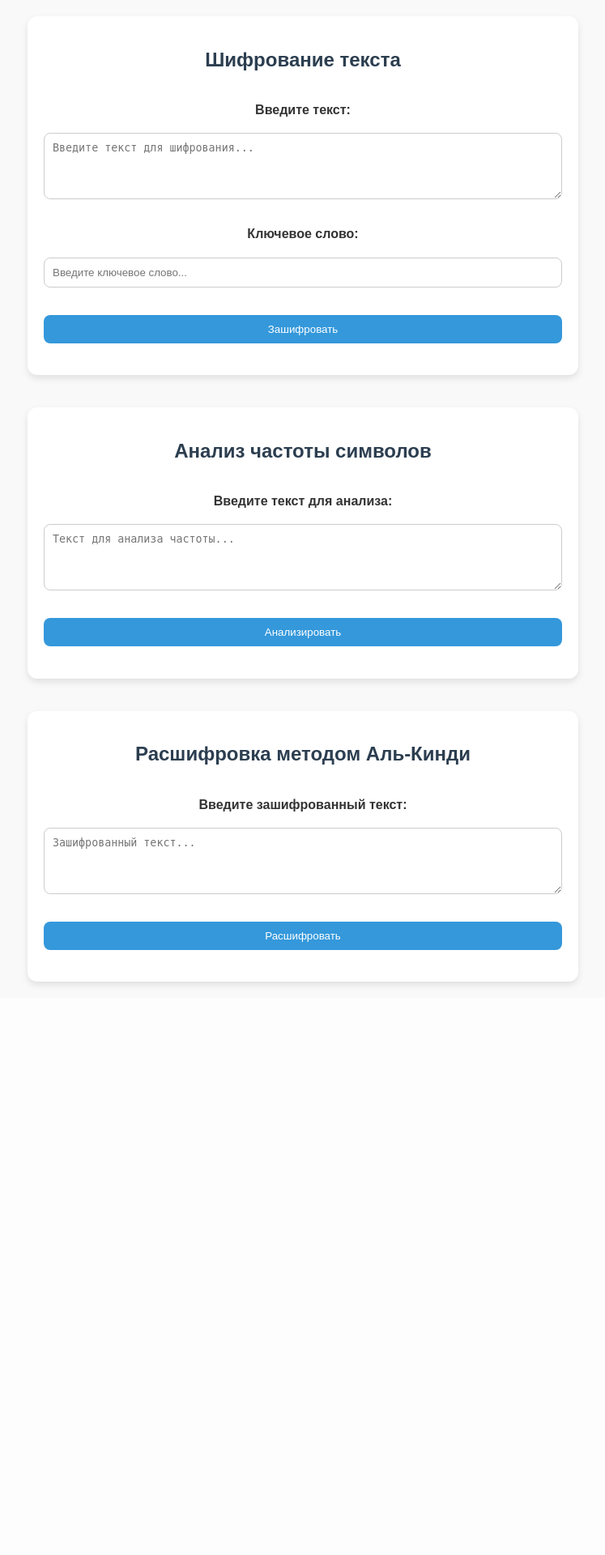
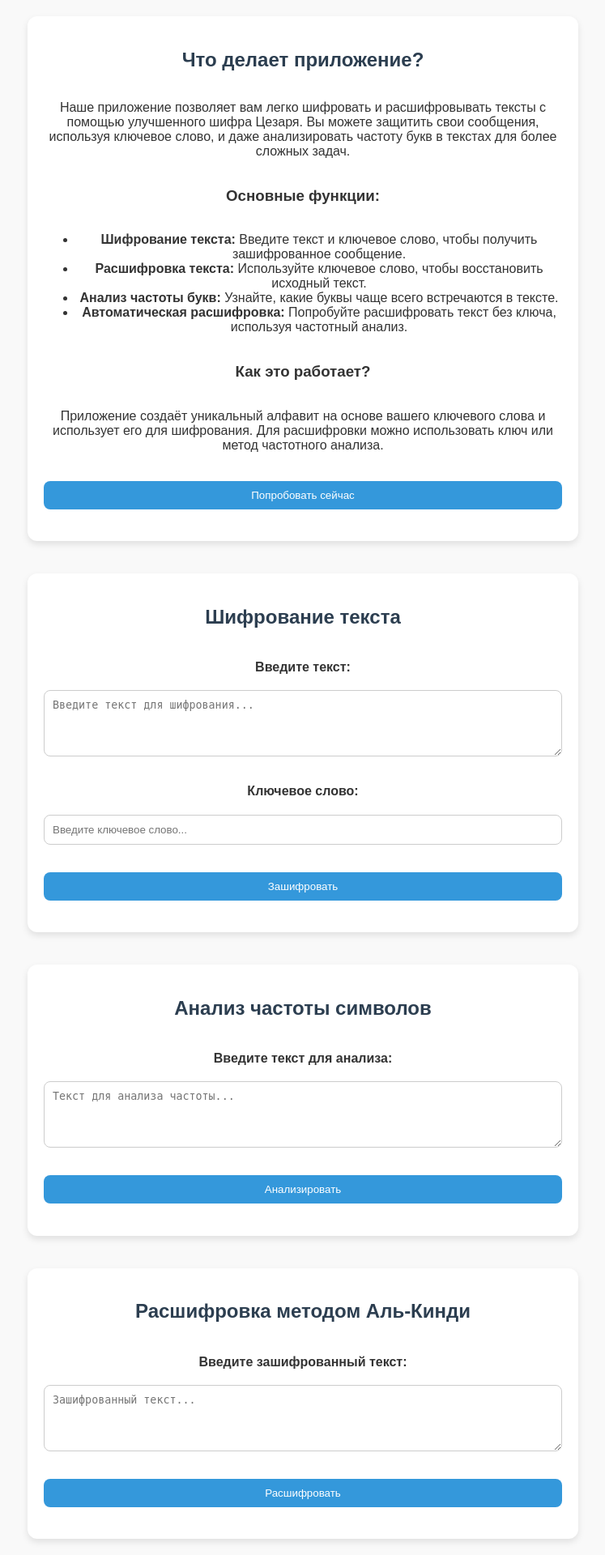
Before and after one commit to Anna-St-2/The-Secret-Cod, a PHP site: page / in a window 1280 px wide. Shown: the part 60-1980 px from the top of the page at 81% size, without its empty margins (266-1013 px from the left). Before the commit the page ends 1278 px from the top, so only its background shows below. Run offline with PHP 8.4, Linux system fonts and the light colour scheme.

Commit message:
Вёрстка
[+] добавила блок описание на общую страницу

```diff
--- a/index.html
+++ b/index.html
@@ -8,6 +8,27 @@
 </head>
 <body>
     <header>The Secret Codddddd</header>
+
+    <div class="container">
+            <h2>Что делает приложение?</h2>
+            <p>
+                Наше приложение позволяет вам легко шифровать и расшифровывать тексты с помощью улучшенного шифра Цезаря. Вы можете защитить свои сообщения, используя ключевое слово, и даже анализировать частоту букв в текстах для более сложных задач.
+            </p>
+            <h3>Основные функции:</h3>
+            <ul>
+                <li><strong>Шифрование текста:</strong> Введите текст и ключевое слово, чтобы получить зашифрованное сообщение.</li>
+                <li><strong>Расшифровка текста:</strong> Используйте ключевое слово, чтобы восстановить исходный текст.</li>
+                <li><strong>Анализ частоты букв:</strong> Узнайте, какие буквы чаще всего встречаются в тексте.</li>
+                <li><strong>Автоматическая расшифровка:</strong> Попробуйте расшифровать текст без ключа, используя частотный анализ.</li>
+            </ul>
+            <h3>Как это работает?</h3>
+            <p>
+                Приложение создаёт уникальный алфавит на основе вашего ключевого слова и использует его для шифрования. Для расшифровки можно использовать ключ или метод частотного анализа.
+            </p>
+            <button onclick="location.href='#try-it'">Попробовать сейчас</button>
+    </div>
+
+
     <div class="container">
         <h2>Шифрование текста</h2>
         <label for="text">Введите текст:</label>
```
Also changed, not shown: css/style.css (+58 -0 lines).
